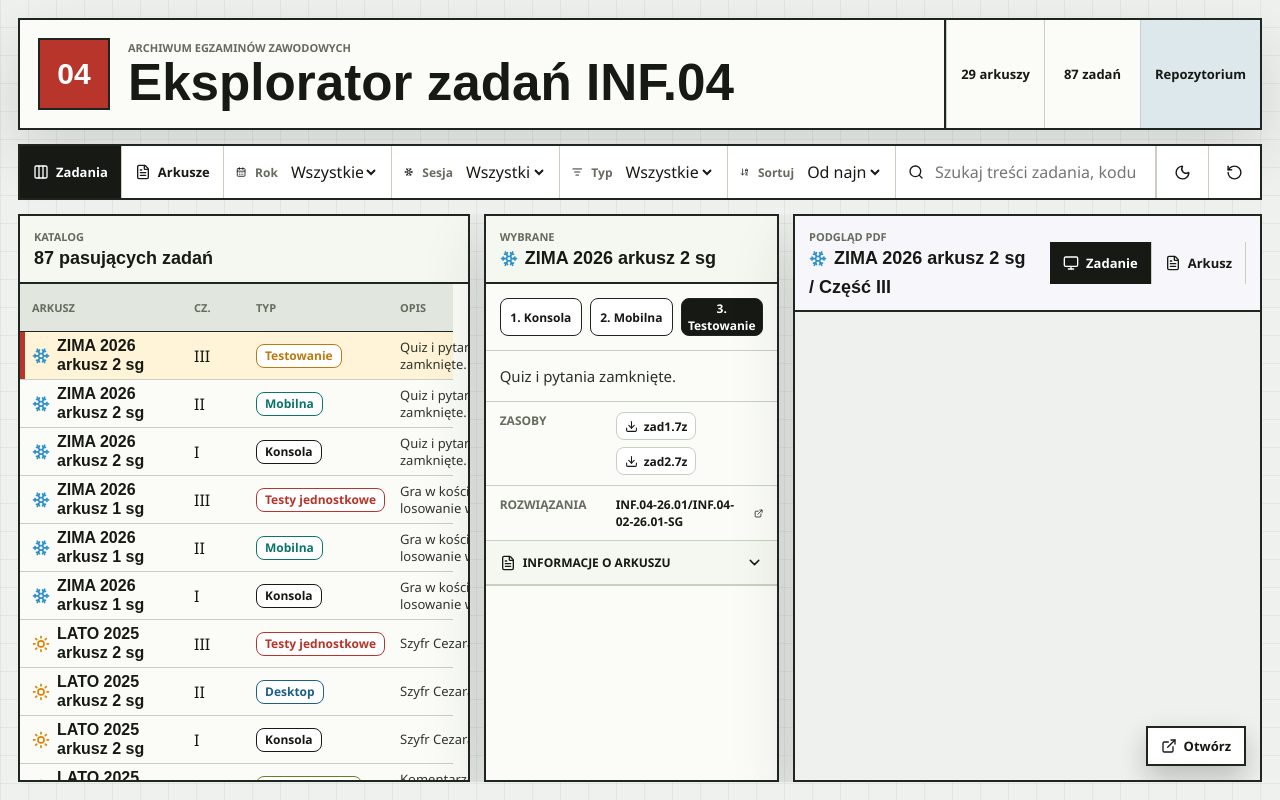
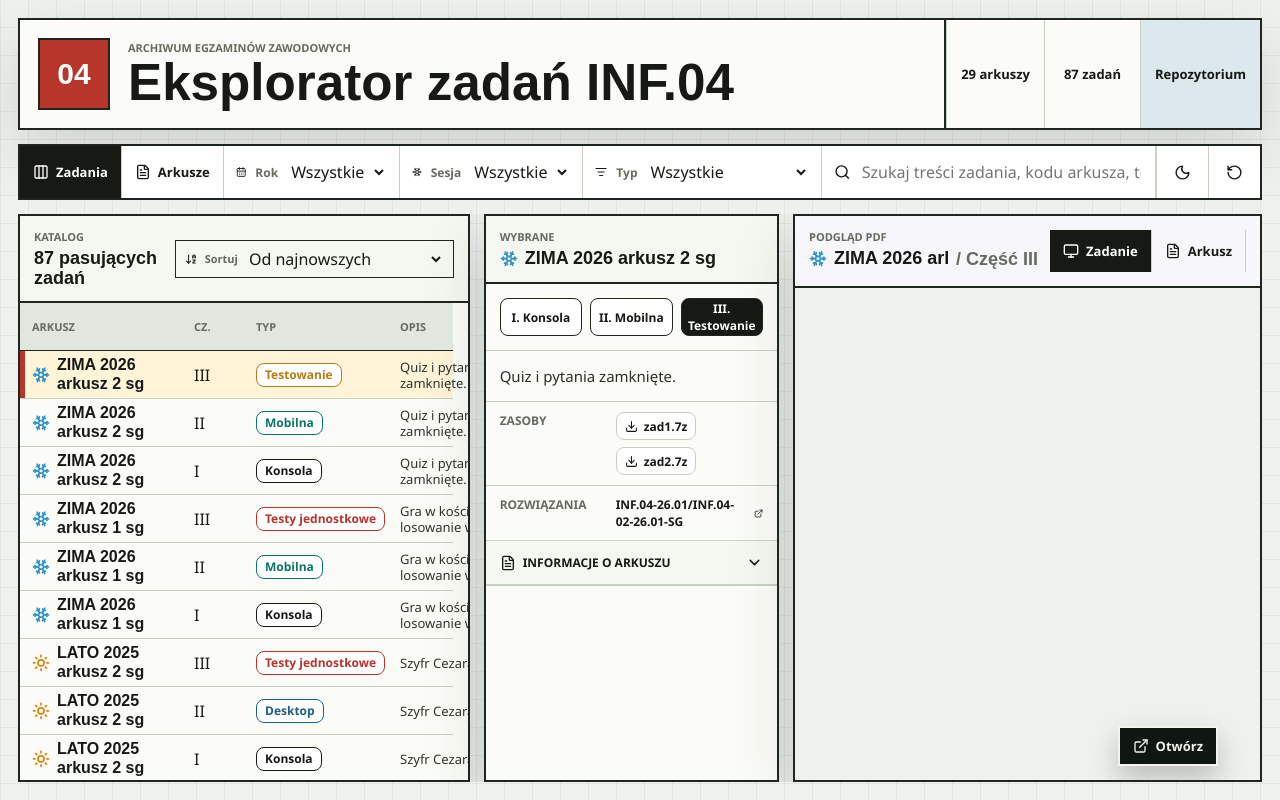
Before and after one commit to Wiktor102/exam-explorer, a React (Vite) app: page / in a window 1280 px wide. Built offline with nearby package versions, Linux system fonts and the light colour scheme.

Commit message:
feat: more UI polish

```diff
--- a/src/App.tsx
+++ b/src/App.tsx
@@ -119,6 +119,16 @@ function examFileName(exam: Exam) {
 
 function examSessionKey(exam: Exam) {
   return `${exam.session}-${exam.number}`
+}
+
+function formatPartNumber(part: number) {
+  const romanNumerals: Record<number, string> = {
+    1: 'I',
+    2: 'II',
+    3: 'III',
+  }
+
+  return romanNumerals[part] ?? String(part)
 }
 
 function solutionUrl(repository: string, folder: string | null) {
@@ -394,18 +404,6 @@ function App() {
             ))}
         </SelectControl>
 
-        <SelectControl
-          icon={<ArrowDownAZ size={16} />}
-          label="Sortuj"
-          value={sortMode}
-          onChange={(value) => setSortMode(value as SortMode)}
-        >
-            <option value="newest">{sortLabels.newest}</option>
-            <option value="oldest">{sortLabels.oldest}</option>
-            <option value="type">{sortLabels.type}</option>
-            <option value="duplicates">{sortLabels.duplicates}</option>
-        </SelectControl>
-
         <label className="search-box">
           <Search size={18} />
           <input
@@ -434,6 +432,20 @@ function App() {
             <div>
               <p className="eyebrow">Katalog</p>
               <h2>{registryMode === 'tasks' ? `${filteredTasks.length} pasujących zadań` : `${filteredExams.length} pasujących arkuszy`}</h2>
+            </div>
+
+            <div className="pane-actions">
+              <SelectControl
+                icon={<ArrowDownAZ size={16} />}
+                label="Sortuj"
+                value={sortMode}
+                onChange={(value) => setSortMode(value as SortMode)}
+              >
+                <option value="newest">{sortLabels.newest}</option>
+                <option value="oldest">{sortLabels.oldest}</option>
+                <option value="type">{sortLabels.type}</option>
+                <option value="duplicates">{sortLabels.duplicates}</option>
+              </SelectControl>
             </div>
           </div>
 
@@ -520,7 +532,7 @@ function App() {
                           setPreviewMode('task')
                         }}
                       >
-                        {task.part}. {typeLabels[task.type]}
+                        {formatPartNumber(task.part)}. {typeLabels[task.type]}
                       </button>
                     ))}
                   </div>
--- a/src/index.css
+++ b/src/index.css
@@ -205,7 +205,7 @@ h2 {
 
 .control-band {
   display: grid;
-  grid-template-columns: auto repeat(4, minmax(136px, auto)) minmax(260px, 1fr) auto auto;
+  grid-template-columns: auto repeat(3, minmax(136px, auto)) minmax(260px, 1fr) auto auto;
   gap: 0;
   margin-top: 14px;
   border: 2px solid var(--line-strong);
@@ -340,6 +340,28 @@ h2 {
   padding: 13px 14px;
   border-bottom: 2px solid var(--line-strong);
   background: var(--heading-bg);
+}
+
+.pane-heading > div:first-child {
+  min-width: 0;
+}
+
+.pane-actions {
+  display: flex;
+  flex: 0 0 auto;
+  justify-content: flex-end;
+}
+
+.pane-actions .select-control {
+  min-width: 142px;
+  min-height: 38px;
+  padding: 0 9px;
+  gap: 7px;
+  border: 1px solid var(--line-strong);
+}
+
+.pane-actions .select-control span {
+  font-size: 11px;
 }
 
 .page-range {
@@ -709,10 +731,22 @@ h2 {
 }
 
 .preview-title {
-  display: flex;
-  flex-wrap: wrap;
-  align-items: baseline;
+  display: inline-flex;
+  max-width: 100%;
+  align-items: center;
   gap: 8px;
+  white-space: nowrap;
+}
+
+.preview-title > :first-child {
+  min-width: 0;
+  overflow: hidden;
+  text-overflow: ellipsis;
+}
+
+.preview-title > :last-child {
+  flex: 0 0 auto;
+  color: var(--muted);
 }
 
 .preview-frame {
@@ -731,7 +765,7 @@ h2 {
 
 .open-pdf-link {
   position: absolute;
-  right: 14px;
+  right: 42px;
   bottom: 14px;
   display: inline-flex;
   align-items: center;
@@ -739,9 +773,9 @@ h2 {
   gap: 7px;
   min-height: 40px;
   padding: 0 13px;
-  border: 2px solid var(--line-strong);
-  background: var(--paper-strong);
-  color: var(--ink);
+  border: 2px solid #f1f4ea;
+  background: #101713;
+  color: #f1f4ea;
   box-shadow: 0 12px 28px rgb(0 0 0 / 22%);
   font-size: 13px;
   font-weight: 900;
@@ -750,8 +784,8 @@ h2 {
 
 .open-pdf-link:hover,
 .open-pdf-link:focus-visible {
-  background: var(--active-bg);
-  color: var(--active-fg);
+  background: #171914;
+  color: #ffffff;
 }
 
 .empty-preview,
@@ -822,6 +856,16 @@ h2 {
     border-bottom: 1px solid var(--line);
   }
 
+  .pane-heading {
+    align-items: flex-start;
+  }
+
+  .pane-actions .select-control {
+    min-width: 142px;
+    min-height: 38px;
+    border: 1px solid var(--line-strong);
+  }
+
   .segmented-control button,
   .icon-command {
     border-top: 1px solid var(--line);
```
